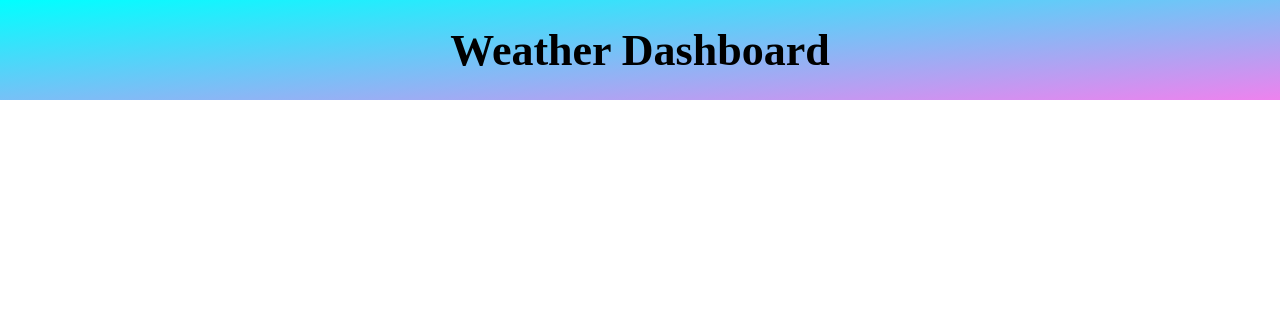
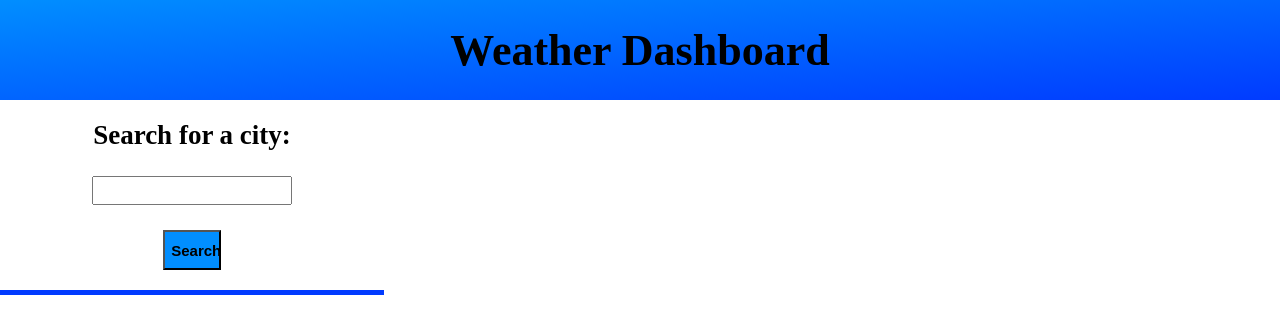
Before and after one commit to bsolis6878/Weather-Check, a plain HTML site: page index.html in a window 1280 px wide. Drawn offline with Linux system fonts and the light colour scheme; no server answers.

Commit message:
added div for searching

```diff
--- a/assets/css/style.css
+++ b/assets/css/style.css
@@ -4,9 +4,36 @@
 
 header {
     display: flex;
+    flex-direction: center;
     justify-content: center;
     align-items: center;
-    background-image: linear-gradient(to bottom right, cyan, violet);
+    background-image: linear-gradient(to bottom right, #018EFF, #013BFF);
     font-size: 22px;
     height: 100px;
 }
+
+aside div {
+    display: flex;
+    flex-direction: column;
+    align-items: center;
+    justify-content: space-between;
+    width: 30%;
+    height: 150px;
+    padding: 20px 0px;
+    font-size: 18px;
+    border-bottom: 5px solid #013BFF;
+}
+
+aside input {
+    width: 50%;
+    height: 15%;
+    text-align: center;
+}
+
+aside button {
+    height: 40px;
+    width: 15%;
+    font-weight: bold;
+    font-size: 15px;
+    background-color: #018EFF;
+}
--- a/index.html
+++ b/index.html
@@ -11,6 +11,13 @@
     <header>
         <h1>Weather Dashboard</h1>
     </header>
+    <aside>
+        <div>
+            <h1>Search for a city:</h1>
+            <input />
+            <button>Search</button>
+        </div>
+    </aside>
     <script src="./assets/js/script.js"></script>
 </body>
 </html>
```
